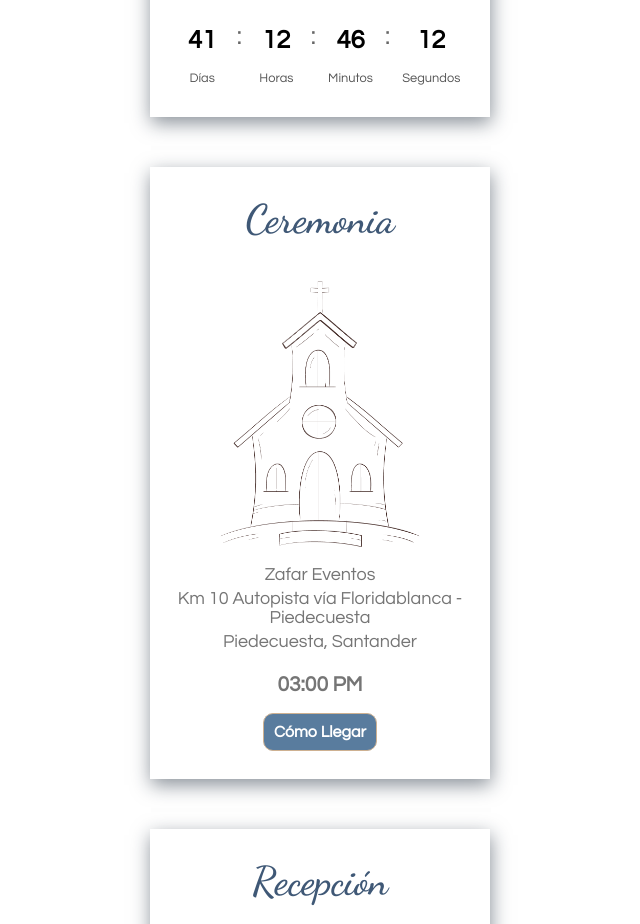
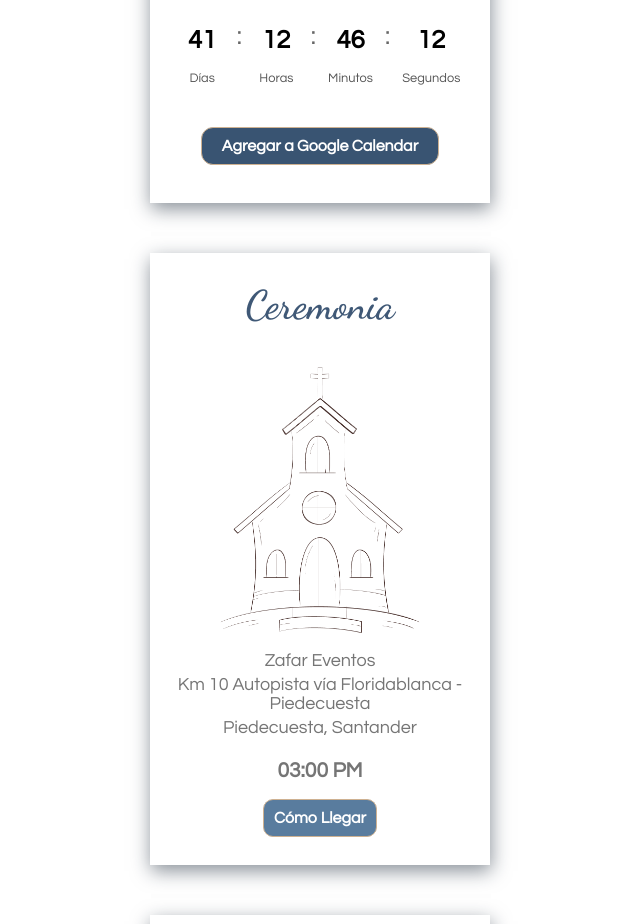
Before and after one commit to sebastianrey13/invitacionboda, a React (Vite) app: page / in a window 1280 px wide. Shown: the part 1440-2364 px from the top of the page, without its empty margins (320-960 px from the left). Built offline with nearby package versions, Linux system fonts and the light colour scheme.

Commit message:
se añade google calendar

```diff
--- /dev/null
+++ b/src/componentes/CalendarButton.jsx
@@ -0,0 +1,33 @@
+import React from "react";
+
+export default function CalendarButton() {
+  const details = `Matrimono Sebastian y Jessica
+Zafar Eventos
+
+Km 10 Autopista vía Floridablanca - Piedecuesta
+
+Piedecuesta, Santander
+
+03:00 PM`;
+
+  const googleCalendarUrl =
+    "https://calendar.google.com/calendar/render" +
+    "?action=TEMPLATE" +
+    "&text=Matrimonio+Sebastian+y+Jessica" +
+    "&dates=20251101T200000Z/20251102T070000Z" +
+    "&details=" +
+    encodeURIComponent(details) +
+    "&location=" +
+    encodeURIComponent("https://maps.app.goo.gl/QdTKbAiPitVPYaDt9");
+
+  return (
+    <a
+      href={googleCalendarUrl}
+      target="_blank"
+      rel="noopener noreferrer"
+      className="calendar-button"
+    >
+      Agregar a Google Calendar
+    </a>
+  );
+}
--- a/src/componentes/Home.jsx
+++ b/src/componentes/Home.jsx
@@ -7,6 +7,7 @@ import imageCopas from "../../public/copas.png";
 import avanceGif from "../../public/avance.gif";
 import imageDressCode from "../../public/dressCode.png";
 import Countdown from "./Countdown.jsx";
+import CalendarButton from "./CalendarButton.jsx"
 
 const Home = () => {
   useEffect(() => {
@@ -58,6 +59,7 @@ const Home = () => {
       <div className="cardInfo">
         <h2 className="cardInfo-hora">1 de Noviembre, 2025</h2>
         <Countdown />
+        <CalendarButton/>
       </div>
 
       {/* seccion 3, ceremonia  */}
--- a/src/estilos/index.css
+++ b/src/estilos/index.css
@@ -193,6 +193,20 @@ a {
   margin-top: 4px;
 }
 
+.calendar-button {
+  display: inline-block;
+  padding: 10px 20px;
+  border-radius: 12px;
+  background-color: #395472;
+  border: 1px solid #ceb191;
+  color: white;
+  font-weight: bold;
+  font-size: 16px;
+  text-decoration: none;
+  margin-top: 20px;
+  margin-bottom: 10px;
+}
+
 .dressCodeEtiqueta{
   color: #868686;
   font-size: 25px;
```
